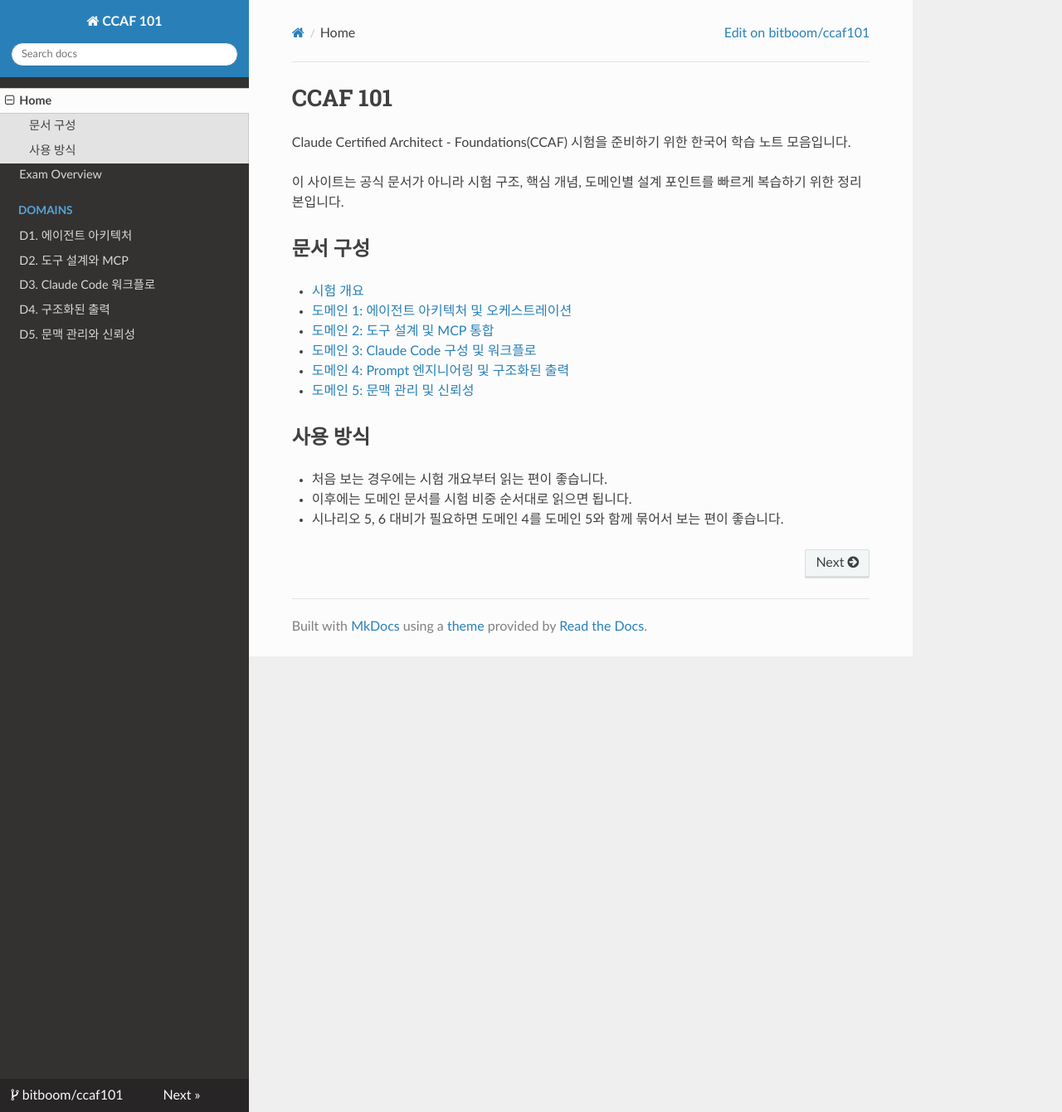
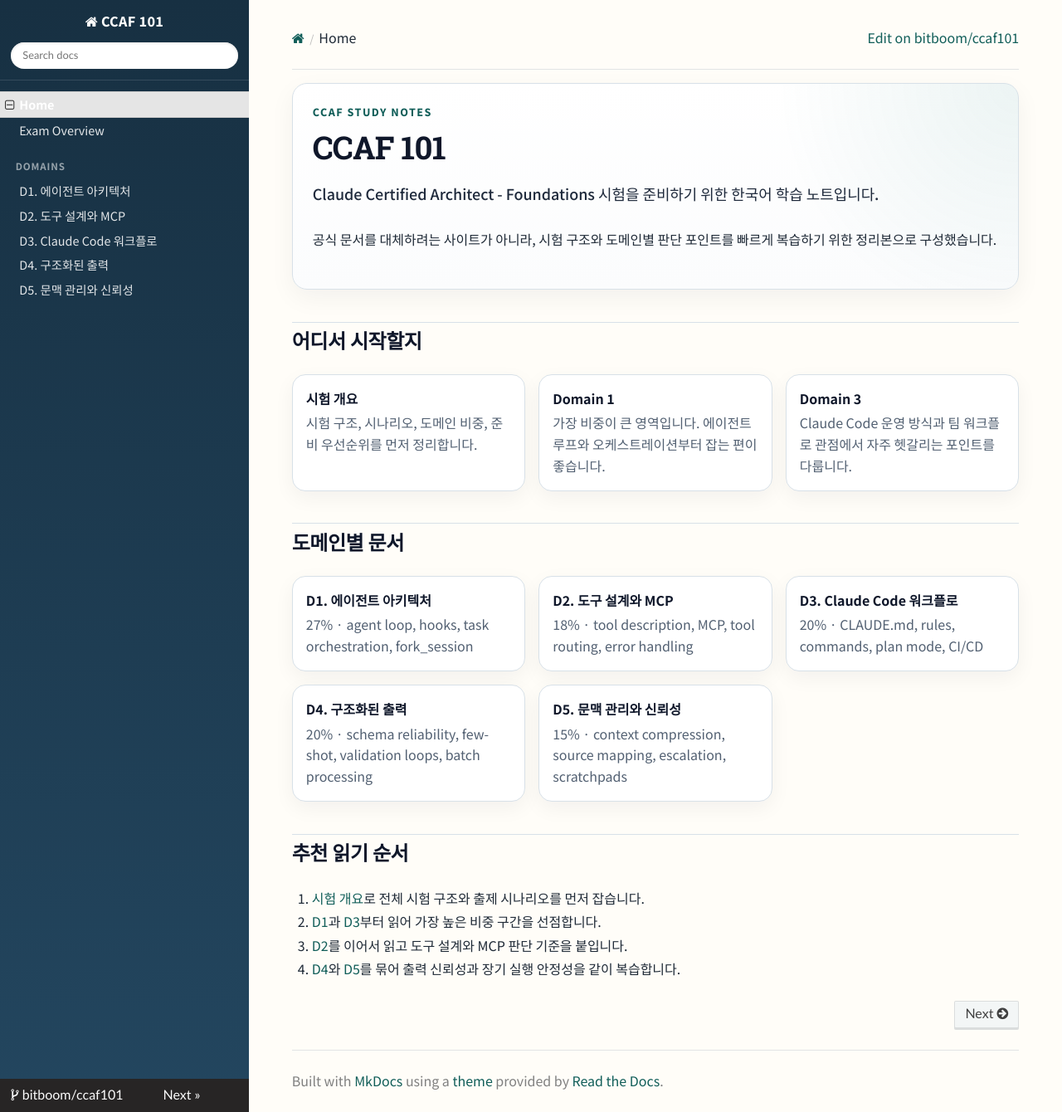
Before and after one commit to bitboom/ccaf101, an MkDocs documentation site: the page built from docs/index.md, in a window 1280 px wide and 1340 px high. Shown: the whole window at 83% size. Built offline with MkDocs 1.6.1, drawn with Linux system fonts in a browser that asks for light colours; nearby versions of some CDN libraries.

Commit message:
Polish homepage and Read the Docs styling

```diff
--- /dev/null
+++ b/docs/assets/stylesheets/extra.css
@@ -0,0 +1,220 @@
+@import url("https://fonts.googleapis.com/css2?family=Noto+Sans+KR:wght@400;500;700;800&family=IBM+Plex+Mono:wght@400;500&display=swap");
+
+:root {
+  --ccaf-ink: #1f2a37;
+  --ccaf-muted: #526072;
+  --ccaf-accent: #0f766e;
+  --ccaf-accent-deep: #115e59;
+  --ccaf-border: #d8e1e8;
+  --ccaf-panel: #f6f8fa;
+  --ccaf-sidebar: #173042;
+  --ccaf-sidebar-2: #23465f;
+  --ccaf-warm: #fffdf8;
+}
+
+body,
+.wy-body-for-nav,
+.wy-nav-content-wrap {
+  font-family: "Noto Sans KR", sans-serif;
+  color: var(--ccaf-ink);
+  background: var(--ccaf-warm);
+}
+
+.wy-nav-side {
+  background: linear-gradient(180deg, var(--ccaf-sidebar) 0%, var(--ccaf-sidebar-2) 100%);
+}
+
+.wy-side-nav-search {
+  background: transparent;
+  border-bottom: 1px solid rgba(255, 255, 255, 0.12);
+}
+
+.wy-side-nav-search > a,
+.wy-side-nav-search .wy-dropdown > a {
+  font-weight: 800;
+  letter-spacing: 0.02em;
+}
+
+.wy-side-nav-search input[type="text"] {
+  border-radius: 999px;
+  border: 0;
+  padding: 0.55rem 0.9rem;
+}
+
+.wy-menu-vertical header,
+.wy-menu-vertical p.caption {
+  color: rgba(255, 255, 255, 0.55);
+  text-transform: uppercase;
+  letter-spacing: 0.08em;
+  font-size: 0.72rem;
+}
+
+.wy-menu-vertical a {
+  color: rgba(255, 255, 255, 0.88);
+}
+
+.wy-menu-vertical a:hover,
+.wy-menu-vertical li.current > a,
+.wy-menu-vertical li.toctree-l1.current > a {
+  background: rgba(255, 255, 255, 0.08);
+  color: #fff;
+}
+
+.wy-nav-content {
+  max-width: 980px;
+  background: transparent;
+}
+
+.rst-content {
+  color: var(--ccaf-ink);
+}
+
+.rst-content h1,
+.rst-content h2,
+.rst-content h3 {
+  color: #0f172a;
+  font-weight: 800;
+  letter-spacing: -0.02em;
+}
+
+.rst-content h1 {
+  font-size: 2.4rem;
+  margin-bottom: 1rem;
+}
+
+.rst-content h2 {
+  margin-top: 2.4rem;
+  padding-top: 0.2rem;
+  border-top: 1px solid var(--ccaf-border);
+}
+
+.rst-content p,
+.rst-content li {
+  color: var(--ccaf-ink);
+  line-height: 1.78;
+}
+
+.rst-content a,
+.wy-breadcrumbs a {
+  color: var(--ccaf-accent-deep);
+}
+
+.rst-content a:hover,
+.wy-breadcrumbs a:hover {
+  color: var(--ccaf-accent);
+}
+
+.rst-content code,
+.rst-content tt {
+  font-family: "IBM Plex Mono", monospace;
+  font-size: 0.92em;
+  border-radius: 0.35rem;
+  background: #eef6f5;
+  color: #0f4f4a;
+  padding: 0.12rem 0.32rem;
+}
+
+.rst-content blockquote {
+  margin: 1.4rem 0;
+  padding: 0.8rem 1.1rem;
+  border-left: 4px solid var(--ccaf-accent);
+  background: #f3fbf9;
+  color: var(--ccaf-muted);
+}
+
+.rst-content table.docutils {
+  border: 1px solid var(--ccaf-border);
+}
+
+.rst-content table.docutils th {
+  background: #edf4f7;
+}
+
+.rst-content table.docutils td,
+.rst-content table.docutils th {
+  border-color: var(--ccaf-border);
+}
+
+.home-hero {
+  margin: -0.5rem 0 2rem;
+  padding: 1.4rem 1.5rem 1.35rem;
+  border: 1px solid var(--ccaf-border);
+  background:
+    radial-gradient(circle at top right, rgba(15, 118, 110, 0.08), transparent 32%),
+    linear-gradient(180deg, #ffffff 0%, #fbfcfd 100%);
+  border-radius: 18px;
+  box-shadow: 0 10px 30px rgba(15, 23, 42, 0.05);
+}
+
+.home-hero .eyebrow {
+  margin-bottom: 0.4rem;
+  color: var(--ccaf-accent-deep);
+  font-size: 0.78rem;
+  font-weight: 800;
+  letter-spacing: 0.12em;
+}
+
+.home-hero .lead {
+  font-size: 1.12rem;
+  font-weight: 500;
+  color: #1e293b;
+}
+
+.home-grid {
+  display: grid;
+  grid-template-columns: repeat(auto-fit, minmax(220px, 1fr));
+  gap: 1rem;
+  margin: 1rem 0 1.5rem;
+}
+
+.home-card {
+  display: block;
+  padding: 1rem 1rem 1.05rem;
+  border: 1px solid var(--ccaf-border);
+  border-radius: 16px;
+  background: #fff;
+  box-shadow: 0 8px 24px rgba(15, 23, 42, 0.05);
+  text-decoration: none;
+  transition:
+    transform 140ms ease,
+    box-shadow 140ms ease,
+    border-color 140ms ease;
+}
+
+.home-card:hover {
+  transform: translateY(-2px);
+  border-color: #8fc9c2;
+  box-shadow: 0 12px 28px rgba(15, 23, 42, 0.08);
+}
+
+.home-card strong {
+  display: block;
+  margin-bottom: 0.35rem;
+  color: #0f172a;
+  font-size: 1rem;
+}
+
+.home-card span {
+  display: block;
+  color: var(--ccaf-muted);
+  line-height: 1.6;
+}
+
+@media screen and (max-width: 768px) {
+  .wy-nav-content {
+    padding: 1.4rem 1rem;
+  }
+
+  .rst-content h1 {
+    font-size: 2rem;
+  }
+
+  .home-hero {
+    padding: 1.1rem 1rem;
+    border-radius: 14px;
+  }
+
+  .home-grid {
+    grid-template-columns: 1fr;
+  }
+}
--- a/docs/index.md
+++ b/docs/index.md
@@ -1,20 +1,59 @@
-# CCAF 101
+<section class="home-hero">
+  <p class="eyebrow">CCAF STUDY NOTES</p>
+  <h1>CCAF 101</h1>
+  <p class="lead">
+    Claude Certified Architect - Foundations 시험을 준비하기 위한 한국어 학습 노트입니다.
+  </p>
+  <p>
+    공식 문서를 대체하려는 사이트가 아니라, 시험 구조와 도메인별 판단 포인트를 빠르게 복습하기 위한 정리본으로 구성했습니다.
+  </p>
+</section>
 
-Claude Certified Architect - Foundations(CCAF) 시험을 준비하기 위한 한국어 학습 노트 모음입니다.
+## 어디서 시작할지
 
-이 사이트는 공식 문서가 아니라 시험 구조, 핵심 개념, 도메인별 설계 포인트를 빠르게 복습하기 위한 정리본입니다.
+<div class="home-grid">
+  <a class="home-card" href="exam-overview/">
+    <strong>시험 개요</strong>
+    <span>시험 구조, 시나리오, 도메인 비중, 준비 우선순위를 먼저 정리합니다.</span>
+  </a>
+  <a class="home-card" href="domains/01-agent-architecture-and-orchestration/">
+    <strong>Domain 1</strong>
+    <span>가장 비중이 큰 영역입니다. 에이전트 루프와 오케스트레이션부터 잡는 편이 좋습니다.</span>
+  </a>
+  <a class="home-card" href="domains/03-claude-code-configuration-and-workflows/">
+    <strong>Domain 3</strong>
+    <span>Claude Code 운영 방식과 팀 워크플로 관점에서 자주 헷갈리는 포인트를 다룹니다.</span>
+  </a>
+</div>
 
-## 문서 구성
+## 도메인별 문서
 
-- [시험 개요](exam-overview.md)
-- [도메인 1: 에이전트 아키텍처 및 오케스트레이션](domains/01-agent-architecture-and-orchestration.md)
-- [도메인 2: 도구 설계 및 MCP 통합](domains/02-tool-design-and-mcp-integration.md)
-- [도메인 3: Claude Code 구성 및 워크플로](domains/03-claude-code-configuration-and-workflows.md)
-- [도메인 4: Prompt 엔지니어링 및 구조화된 출력](domains/04-prompt-engineering-and-structured-output.md)
-- [도메인 5: 문맥 관리 및 신뢰성](domains/05-context-management-and-reliability.md)
+<div class="home-grid">
+  <a class="home-card" href="domains/01-agent-architecture-and-orchestration/">
+    <strong>D1. 에이전트 아키텍처</strong>
+    <span>27% · agent loop, hooks, task orchestration, fork_session</span>
+  </a>
+  <a class="home-card" href="domains/02-tool-design-and-mcp-integration/">
+    <strong>D2. 도구 설계와 MCP</strong>
+    <span>18% · tool description, MCP, tool routing, error handling</span>
+  </a>
+  <a class="home-card" href="domains/03-claude-code-configuration-and-workflows/">
+    <strong>D3. Claude Code 워크플로</strong>
+    <span>20% · CLAUDE.md, rules, commands, plan mode, CI/CD</span>
+  </a>
+  <a class="home-card" href="domains/04-prompt-engineering-and-structured-output/">
+    <strong>D4. 구조화된 출력</strong>
+    <span>20% · schema reliability, few-shot, validation loops, batch processing</span>
+  </a>
+  <a class="home-card" href="domains/05-context-management-and-reliability/">
+    <strong>D5. 문맥 관리와 신뢰성</strong>
+    <span>15% · context compression, source mapping, escalation, scratchpads</span>
+  </a>
+</div>
 
-## 사용 방식
+## 추천 읽기 순서
 
-- 처음 보는 경우에는 시험 개요부터 읽는 편이 좋습니다.
-- 이후에는 도메인 문서를 시험 비중 순서대로 읽으면 됩니다.
-- 시나리오 5, 6 대비가 필요하면 도메인 4를 도메인 5와 함께 묶어서 보는 편이 좋습니다.
+1. [시험 개요](exam-overview.md)로 전체 시험 구조와 출제 시나리오를 먼저 잡습니다.
+2. [D1](domains/01-agent-architecture-and-orchestration.md)과 [D3](domains/03-claude-code-configuration-and-workflows.md)부터 읽어 가장 높은 비중 구간을 선점합니다.
+3. [D2](domains/02-tool-design-and-mcp-integration.md)를 이어서 읽고 도구 설계와 MCP 판단 기준을 붙입니다.
+4. [D4](domains/04-prompt-engineering-and-structured-output.md)와 [D5](domains/05-context-management-and-reliability.md)를 묶어 출력 신뢰성과 장기 실행 안정성을 같이 복습합니다.
--- a/mkdocs.yml
+++ b/mkdocs.yml
@@ -10,6 +10,9 @@ theme:
 
 plugins:
   - search
+
+extra_css:
+  - assets/stylesheets/extra.css
 
 markdown_extensions:
   - admonition
```
